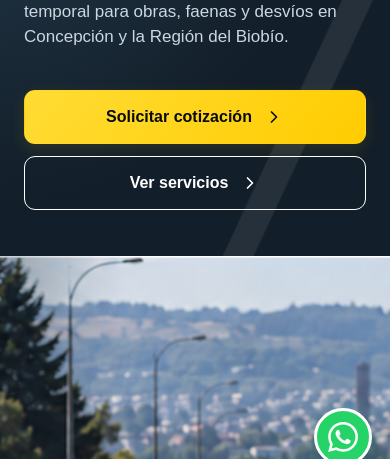
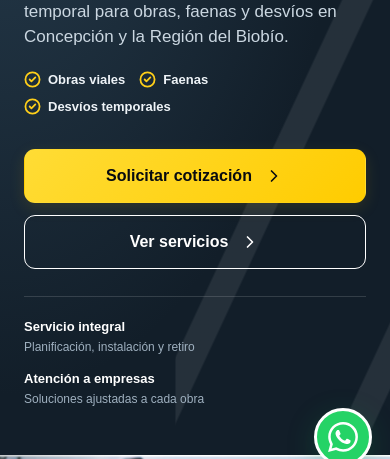
Before and after one commit to Zerinho23/automega-web, a Next.js app: page / in a window 390 px wide. Shown: the part 360-819 px from the top of the page. Built offline with nearby package versions, Linux system fonts and the light colour scheme; no server answers; the database is empty.

Commit message:
feat: enrich hero with service and commercial details

```diff
--- a/app/design-upgrade.css
+++ b/app/design-upgrade.css
@@ -74,3 +74,4 @@ section[id]{scroll-margin-top:105px}
 @media(min-width:761px) and (max-width:1100px){.service-grid{grid-template-columns:1fr}.service-card{min-height:110px}}
 @media(max-width:760px){#servicios{padding-top:40px;padding-bottom:40px}.service-card{min-height:120px;padding:18px;gap:13px;grid-template-columns:46px minmax(0,1fr)}.service-card .icon-tile{width:46px;height:46px}.service-card .card-arrow{display:none}.service-grid{gap:13px}}
 @media(prefers-reduced-motion:reduce){html{scroll-behavior:auto}*,*::before,*::after{animation:none!important;transition:none!important}.motion-ready{opacity:1;transform:none}.button:hover,.project-card:hover,.service-card:hover,.stat-card:hover,.module-metrics article:hover{transform:none}}
+.hero-solutions{display:flex;flex-wrap:wrap;gap:10px 20px;margin:8px 0 4px;padding:0;list-style:none;color:#eef3f7;font-size:13px;font-weight:700}.hero-solutions li{display:flex;align-items:center;gap:7px}.hero-solutions svg{width:17px;height:17px;color:#ffcf19;stroke-width:2.5}.hero-assurance{display:grid;grid-template-columns:1fr 1fr;gap:0;margin-top:27px;padding-top:20px;border-top:1px solid #ffffff24;max-width:560px}.hero-assurance>div{display:flex;flex-direction:column;gap:3px;padding-right:20px}.hero-assurance>div+div{border-left:1px solid #ffffff24;padding-left:24px}.hero-assurance strong{font-size:13px;color:#fff}.hero-assurance span{font-size:12px;color:#9fb0bf;line-height:1.45}@media(max-width:760px){.hero-solutions{gap:8px 14px}.hero-assurance{grid-template-columns:1fr;gap:12px}.hero-assurance>div+div{border-left:0;padding-left:0}}
--- a/app/page.tsx
+++ b/app/page.tsx
@@ -101,7 +101,9 @@ export default function Home() {
           <div className="eyebrow light">Gestión de tránsito temporal</div>
           <h1>{site.hero_title.includes("en cada vía") ? <>Seguridad y control <span>en cada vía</span></> : site.hero_title}</h1>
           <p>{site.hero_text}</p>
+          <ul className="hero-solutions" aria-label="Tipos de trabajo que atendemos"><li><CheckCircle2 /> Obras viales</li><li><CheckCircle2 /> Faenas</li><li><CheckCircle2 /> Desvíos temporales</li></ul>
           <div className="hero-actions"><a className="button button-yellow" href="#contacto">Solicitar cotización <ChevronRight size={20} /></a><a className="button button-outline" href="#servicios">Ver servicios <ChevronRight size={20} /></a></div>
+          <div className="hero-assurance" aria-label="Información comercial"><div><strong>Servicio integral</strong><span>Planificación, instalación y retiro</span></div><div><strong>Atención a empresas</strong><span>Soluciones ajustadas a cada obra</span></div></div>
         </div>
         <div className={`photo-crop hero-photo ${site.hero_image ? "custom-photo" : ""}`} role="img" aria-label="Operación de seguridad vial en una carretera de Concepción"><img src={site.hero_image || "/images/vial.png"} alt="" fetchPriority="high" decoding="async" /><div className="hero-photo-badge"><MapPin /><span><strong>Operación regional</strong><small>Concepción · Biobío</small></span></div></div>
       </section>
```
